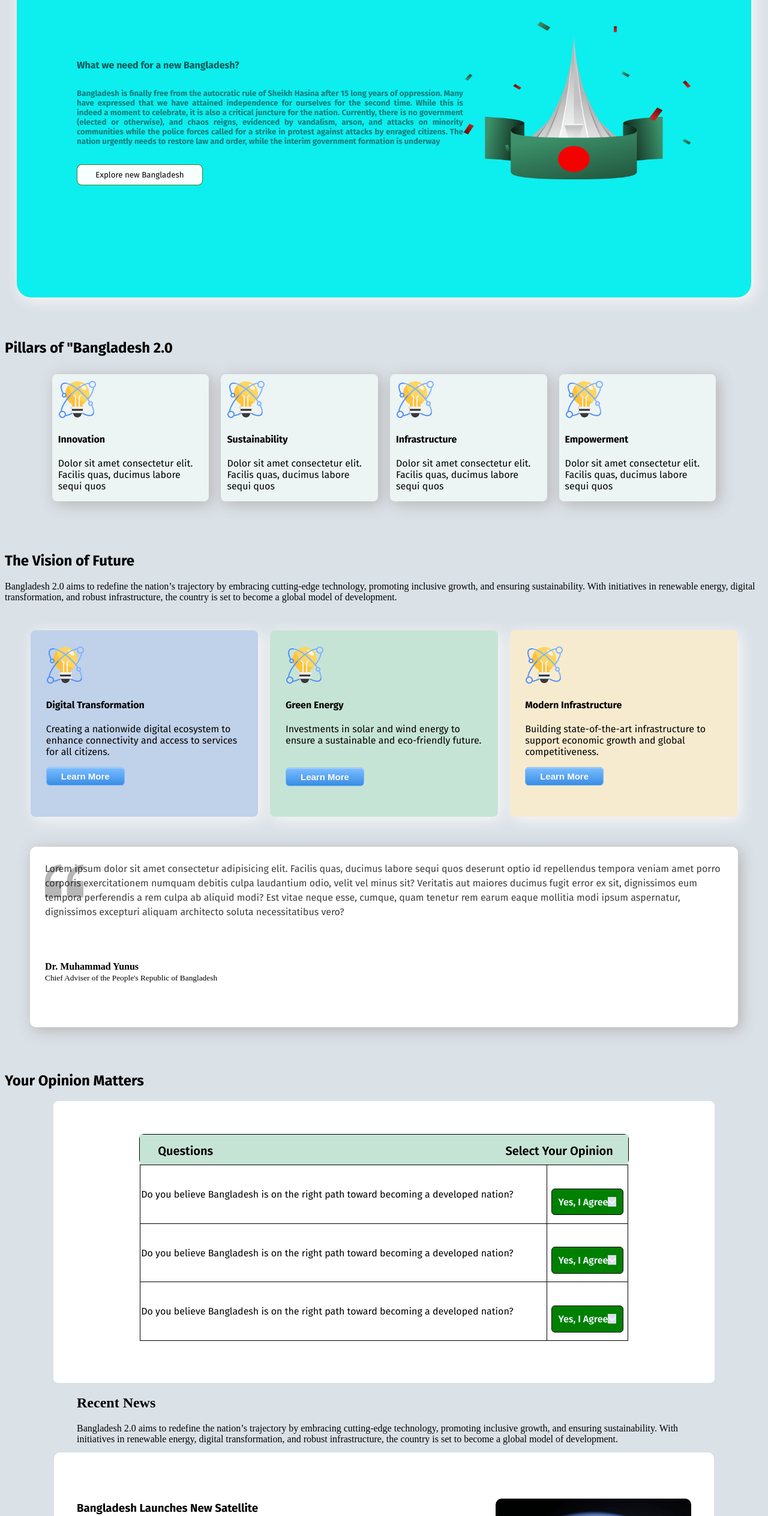
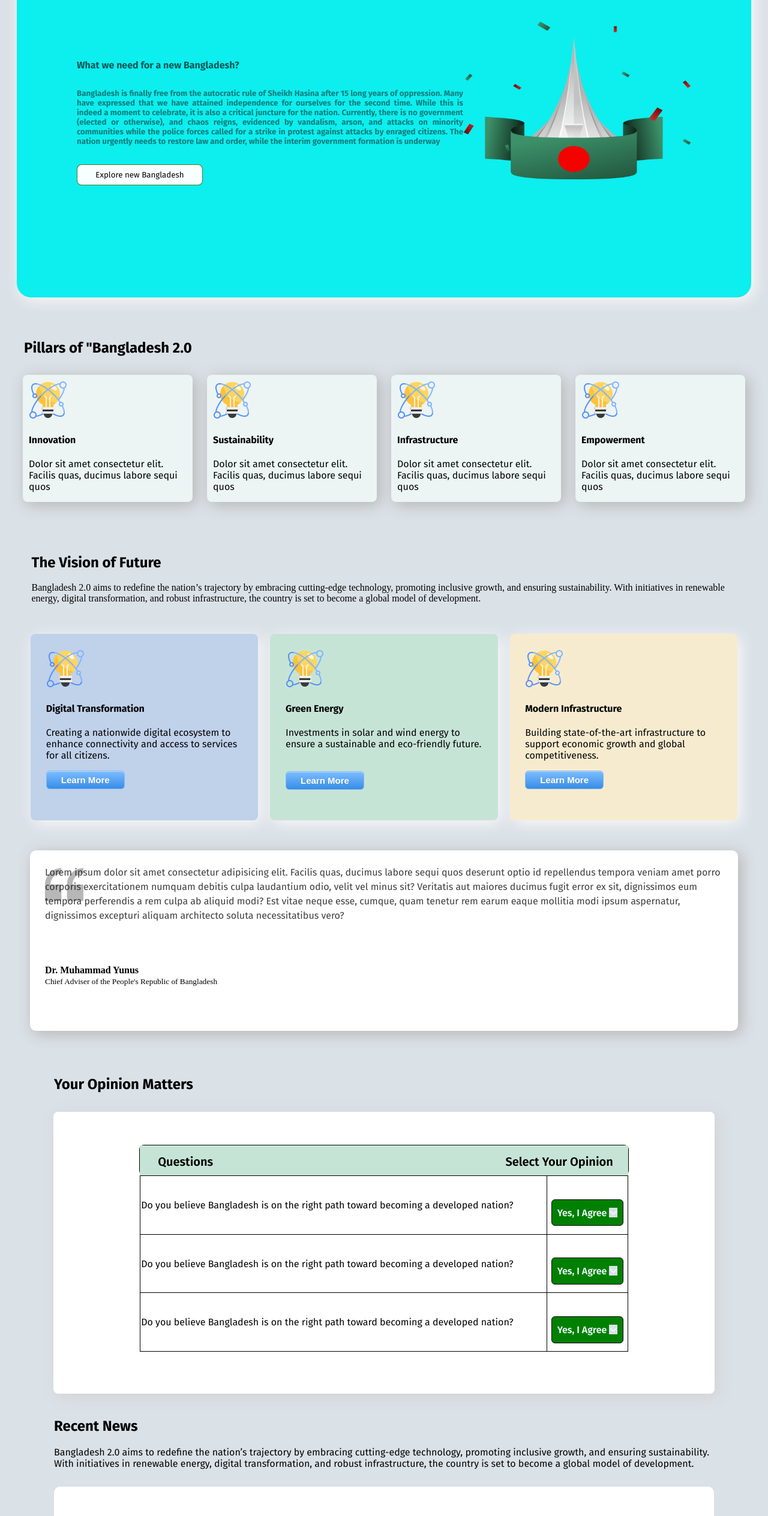
Before and after one commit to Shohel880/B11-A1-assignment-Repository, a plain HTML site: page index.html in a window 1280 px wide. Shown: the part 240-2768 px from the top of the page at 60% size. Drawn offline with Linux system fonts and the light colour scheme.

Commit message:
new bangladesh repository

```diff
--- a/index.html
+++ b/index.html
@@ -24,7 +24,8 @@
                             this is indeed a moment to celebrate, it is also a critical juncture for the nation. Currently, there is no
                             government (elected or otherwise), and chaos reigns, evidenced by vandalism, arson, and attacks on minority communities
                             while the police forces called for a strike in protest against attacks by enraged citizens. The nation urgently needs
-                        to restore law and order, while the interim government formation is underway</h5>
+                            to restore law and order, while the interim government formation is underway
+                        </h5>
                     <button class="main-bangladesh-explore">Explore new Bangladesh</button>
                 </div>
                     <div class="section-main-2">
@@ -86,8 +87,7 @@
                 <small class="dm-yunus-small">Chief Adviser of the People's Republic of Bangladesh</small>
              </div>
         </section>
-        <div>
-            <h2 class="main-h">Your Opinion Matters</h2>
+        <div><h2 class="main-h">Your Opinion Matters</h2></div>
             <div class="main-div">
                 <table class="main-table">
                     <thead>
@@ -99,15 +99,15 @@
                     <tbody>
                         <tr class="tr">
                             <td class="td">Do you believe Bangladesh is on the right path toward becoming a developed nation?</td>
-                    <td class="td"><button class="button">Yes, I Agree<i class="fa-solid fa-angle-down"></i></button></td>
+                            <td class="td"><button class="button">Yes, I Agree <i class="fa-solid fa-angle-down"></i></button></td>
                         </tr >
                         <tr class="tr">
                             <td class="td">Do you believe Bangladesh is on the right path toward becoming a developed nation?</td>
-                    <td class="td"><button class="button">Yes, I Agree<i class="fa-solid fa-angle-down"></i></button></td>
+                            <td class="td"><button class="button">Yes, I Agree <i class="fa-solid fa-angle-down"></i></button></td>
                         </tr>
                         <tr class="tr">
                             <td class="td">Do you believe Bangladesh is on the right path toward becoming a developed nation?</td>
-                    <td class="td"><button class="button">Yes, I Agree<i class="fa-solid fa-angle-down"></i></button></td>
+                            <td class="td"><button class="button">Yes, I Agree <i class="fa-solid fa-angle-down"></i></button></td>
                         </tr>
                     </tbody>
                 </table>
@@ -115,8 +115,8 @@
         </div>
     <section>
             <div class="bd-news">
-                    <h2>Recent News</h2>
-                    <p>Bangladesh 2.0 aims to redefine the nation’s trajectory by embracing cutting-edge technology, promoting inclusive growth, and ensuring sustainability. With initiatives in renewable energy, digital transformation, and robust infrastructure, the country is set to become a global model of development.</p>
+                <h2 class="bd-recent-news">Recent News</h2>
+                <p class="bd-recent-20">Bangladesh 2.0 aims to redefine the nation’s trajectory by embracing cutting-edge technology, promoting inclusive growth, and ensuring sustainability. With initiatives in renewable energy, digital transformation, and robust infrastructure, the country is set to become a global model of development.</p>
             </div>
         <div>
             <div class="sl-sec-main1">
@@ -142,8 +142,7 @@
                         <date class="date">Date: 06/02/2025</date>
                         <time class="time" datetime="">Time: 12:50 PM</time>
                     </div>
-                    <p class="sl-sec-p2">Not until the creation and maintenance of decent conditions of life for all people are recognized and accepted as a common obligation of all people and all countries—not until then shall we,
-                    with a certain degree of justification, be able to speak of humankind as civilized</p>
+                        <p class="sl-sec-p2">Not until the creation and maintenance of decent conditions of life for all people are recognized and accepted as a common obligation of all people and all countries—not until then shall we,with a certain degree of justification, be able to speak of humankind as civilized</p>
                         <button class="multiple">Read More</button>
                 </div>
             </div>
@@ -163,6 +162,7 @@
             </div>
         </div>
     </section>
+    <section>
         <div class="hp">
             <h2 class="donate-h">Donate Today</h2>
             <p class="donate-p">Bangladesh 2.0 aims to redefine the nation’s trajectory by embracing cutting-edge technology, promoting inclusive growth, and ensuring sustainability. With initiatives in renewable energy, digital transformation, and robust infrastructure.</p>
--- a/style.css
+++ b/style.css
@@ -54,7 +54,6 @@
     background-color: rgb(0, 106, 80);
     color: white;
     }
-
 .section-main-1{
     display: flex;
     position: relative;
@@ -67,7 +66,6 @@
     border-radius: 24px;
     box-shadow: 5px 5px 25px 0.5px rgb(249, 248, 248);
     }
-
 .main-1-1{
     margin-top: auto;
     margin-bottom: auto;
@@ -93,28 +91,34 @@
     }
 .main-bangladesh-explore:hover{
     background-color: rgb(110, 106, 106);
-    /* color:rgb(236, 244, 244); */
     }
 .hero{
     height: 263px;
     width: 380px;
     margin-top: 60px;
     }
-
 .section-main-1,.section-main-2,.main-1-1,.hero{
     background-color: rgb(13, 238, 238);
     }
 .section-pillars-bangladesh{
     margin-top: 75px;
+    height: 27px;
+    width: 1200px;
+    margin-left: auto;
+    margin-right: auto;
+    font-family: Fira Sans;
     }
 .section-pillars-bangladesh,.the-vision-future{
     font-family: Fira Sans;
-    margin-left: 0 auto;
     margin-top: 70px;
     font-weight: 800px;
     }
 .the-vision-future{
     margin-top: 75px;
+    height: 27px;
+    margin-left: auto;
+    margin-right: auto;
+    width: 1175px;
     }
 .innovation, .div-pillars-2{
     font-family: Fira Sans;
@@ -127,10 +131,10 @@
     }
 .div-pillars{
     background-color: rgb(236, 244, 244);
-    width: 241.6px;
+    width: 263px;
     height: 192.2px;
     padding: 10px;
-    margin: 10px;
+    margin: 12px;
     border-radius: 8px;
     box-shadow: 5px 5px 25px 0.5px rgb(183, 182, 182);
     }
@@ -161,6 +165,12 @@
     }
 .innovation-child-img-1,.innovation-child-p-1,.innovation-child-h-1{
     background-color:rgba(84, 144, 245, 0);
+    }
+.innovation-child-p{
+    height: 40px;
+    width: 1175px;
+    margin-left: auto;
+    margin-right: auto;
     }
 .innovation-box-2{
     margin: 10px;
@@ -216,11 +226,9 @@
     background-attachment:initial;
     margin-top: 0px;
     }
-
 .dm-yunus-h{
     background-color: white;
     display: inline;
-    /* margin-bottom: 0px; */
     }
 .dm-yunus-small{
     background-color: white;
@@ -228,6 +236,10 @@
     }
 .main-h{
     margin-top: 75px;
+    height: 40px;
+    width: 1100px;
+    margin-left: auto;
+    margin-right: auto;
     }
 .main-div{
     height: 450px;
@@ -242,6 +254,8 @@
     padding-left: 1px;
     padding-right: 1px;
     border-radius: 8px;
+    box-shadow: 5px 5px 25px 0.5px rgb(212, 211, 211);
+
     }
 .main-h{
     font-family: Fira Sans;
@@ -250,7 +264,6 @@
     position: static;
     margin-right: auto;
     margin-left: auto;
-    /* margin-top: 35px; */
     width: 813.6px;
     height: 294.4px;
     }
@@ -303,11 +316,17 @@
     padding-top: 15px;
     }
 .bd-news{
-    height: 96px;
-    width: 1024px;
+    height: 80px;
+    width: 1100px;
     margin-left: auto;
     margin-right: auto;
-
+    font-family: Fira Sans;
+    margin-top: 40px;
+    margin-bottom: 35px;
+    }
+.bd-recent-news{
+    display: block;
+    width: 1024px;
     }
 .sl-sec-main1,.sl-sec-hd1,.sl-sec-h1,.sl-sec-jazeera1,.sl-sec-p1,.sl-sec-sl1{
     background-color: white;
@@ -358,30 +377,24 @@
     font-family: Fira Sans;
     margin-top: 10px;
     }
-.date{
+.date,.time{
     background-color: white;
     }
-time{
-    background-color: white;
-    }
-.donaton{
-
-    }
 .hp{
-    width: 1024px;
+    width: 920px;
     margin-left: auto;
     margin-right: auto;
+    margin-top: 35px;
     }
 .donate-h{
-    width: 1024px;
+    width: 160px;
     font-weight: 800px;
     font-family: Fira Sans;
     margin-left: auto;
     margin-right: auto;
-    align-items: center;
-    justify-content: center;
     }
 .donate-p{
+    width: 920px;
     font-family: Fira Sans;
     font-size: 16px;
     font-weight: 400;
@@ -427,7 +440,6 @@ time{
     margin:19.2px;
     border-radius: 8px;
     border: 1px solid black;
-
     }
 .donate-h1,.donate-h2{
     margin-top: 35px;
@@ -466,6 +478,8 @@ time{
     border-radius: 5px;
     padding-top: 28px;
     color: rgba(14, 14, 14, 0.3);
+    box-shadow: 5px 5px 25px 0.5px rgb(171, 171, 171);
+
     }
 .button{
     display: block;
@@ -541,9 +555,10 @@ time{
     display: flex;
     height: 44px;
     width: 480px;
+    padding-left: 10px;
+    border: none;
     background-color: white;
     font-family: Fira Sans;
-    border: none;
     border-top-left-radius: 10px;
     border-bottom-left-radius: 10px;
     }
```
Lines whose indentation alone changed are shown as unchanged.
